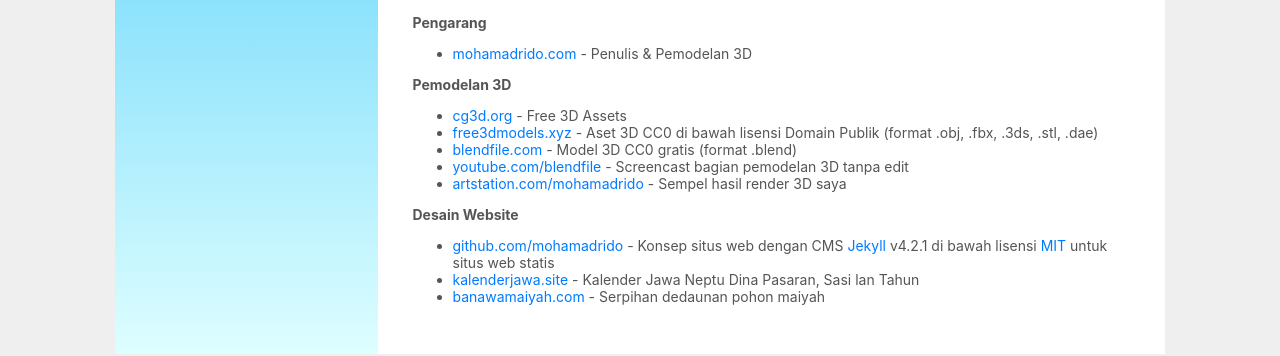
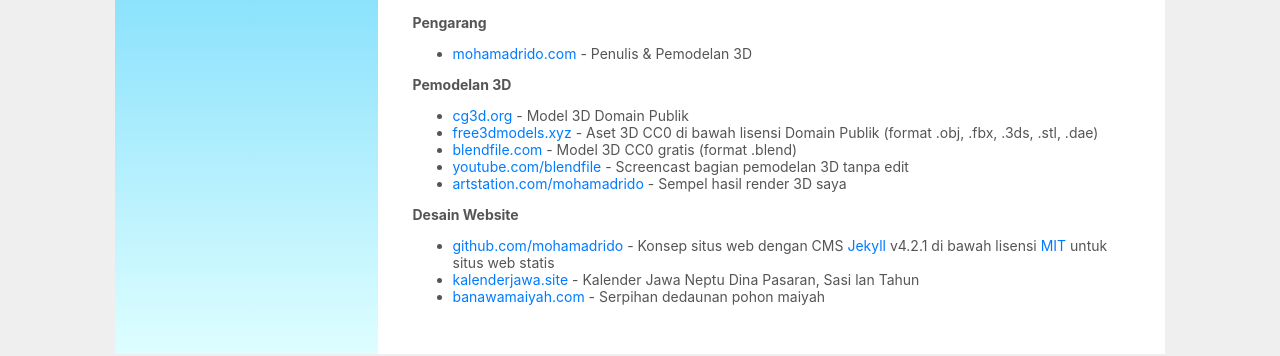
Before and after one commit to mohamadrido/about, a Jekyll site: the page built from id.html, in a window 1280 px wide. Shown: the part 1379-1735 px from the top of the page. Built offline with Jekyll 4.4.1, drawn with Linux system fonts in a browser that asks for light colours; nearby versions of some CDN libraries.

Commit message:
Update id.html

```diff
--- a/id.html
+++ b/id.html
@@ -120,7 +120,7 @@
 
     <b>Pemodelan 3D</b>
       <ul>
-      <li><a href="https://cg3d.org">cg3d.org</a> - Free 3D Assets</li>
+      <li><a href="https://cg3d.org">cg3d.org</a> - Model 3D Domain Publik</li>
       <li><a href="https://free3dmodels.xyz">free3dmodels.xyz</a> - Aset 3D CC0 di bawah lisensi Domain Publik (format .obj, .fbx, .3ds, .stl, .dae)</li>
       <li><a href="https://blendfile.com">blendfile.com</a> - Model 3D CC0 gratis (format .blend)</li>
       <li><a href="https://youtube.com/blendfile">youtube.com/blendfile</a> - Screencast bagian pemodelan 3D tanpa edit</li>
```
